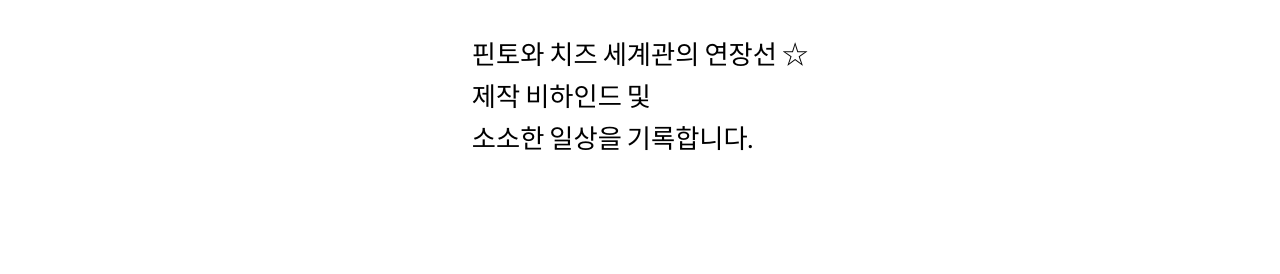
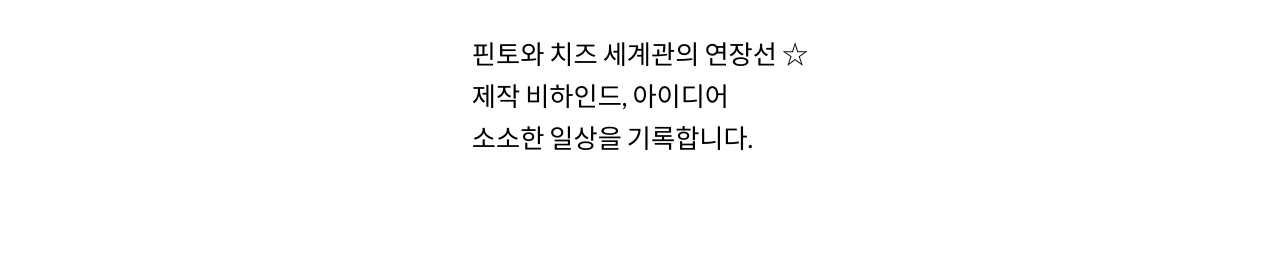
Before and after one commit to pintocheese/pintocheese.github.io, a Jekyll site: the page built from _posts/2026-02-21-project-1.markdown, in a window 1280 px wide and 900 px high, scrolled down 919 px. Shown: the part 180-454 px from the top of the window. Built offline with Jekyll 4.4.1, drawn with Linux system fonts in a browser that asks for light colours.

Commit message:
Update _config.yml

```diff
--- a/_config.yml
+++ b/_config.yml
@@ -9,7 +9,7 @@ plugins:
   - jekyll-feed
 
 keywords: "pinto, cheese, friendship, purity"
-skills: "\n핀토와 치즈 세계관의 연장선 ☆\n\n제작 비하인드 및\n\n소소한 일상을 기록합니다."
+skills: "\n핀토와 치즈 세계관의 연장선 ☆\n\n제작 비하인드, 아이디어\n\n소소한 일상을 기록합니다."
 meta_author: MAUVE
 
 # Google webmaster tools
```
